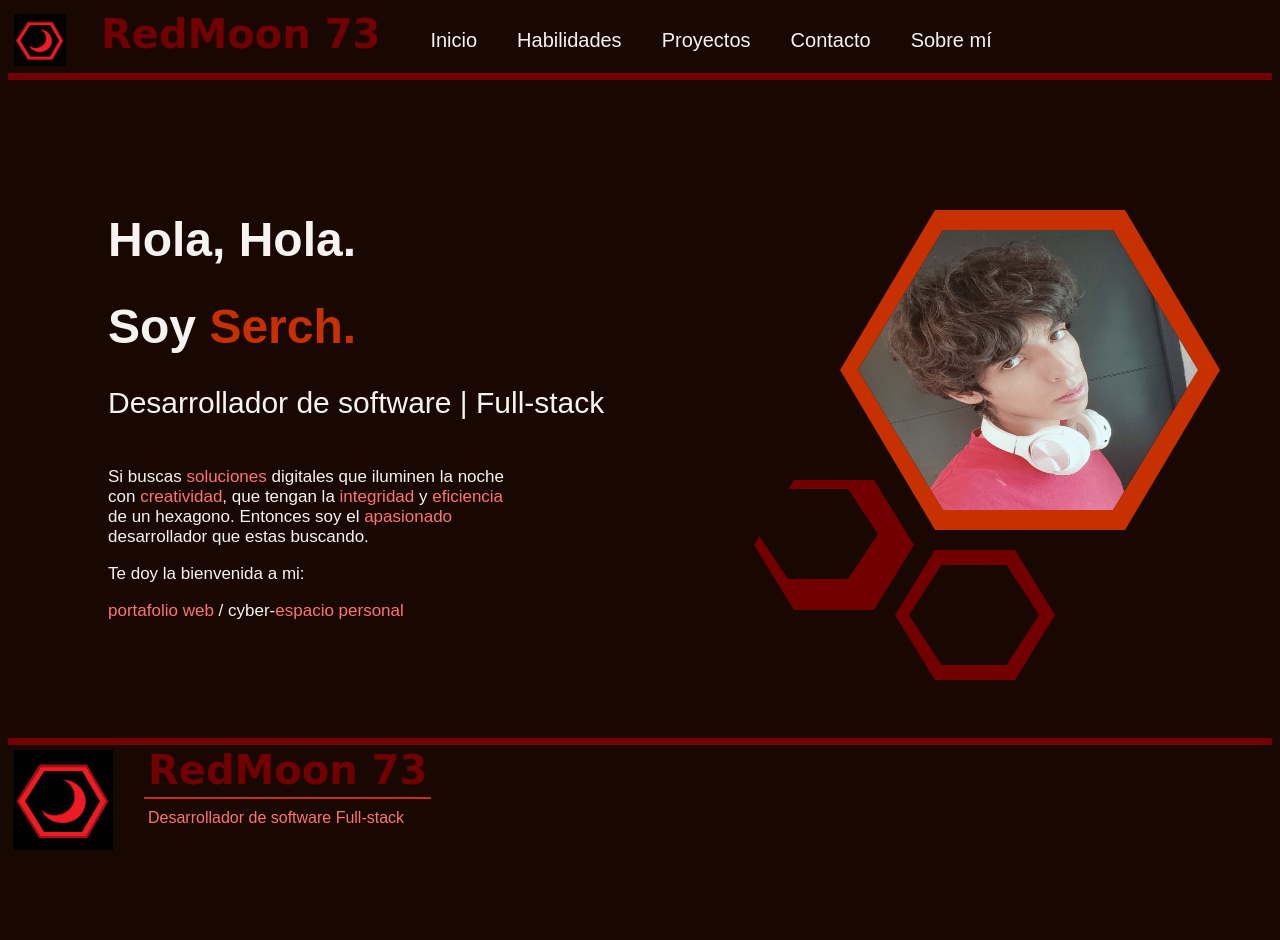
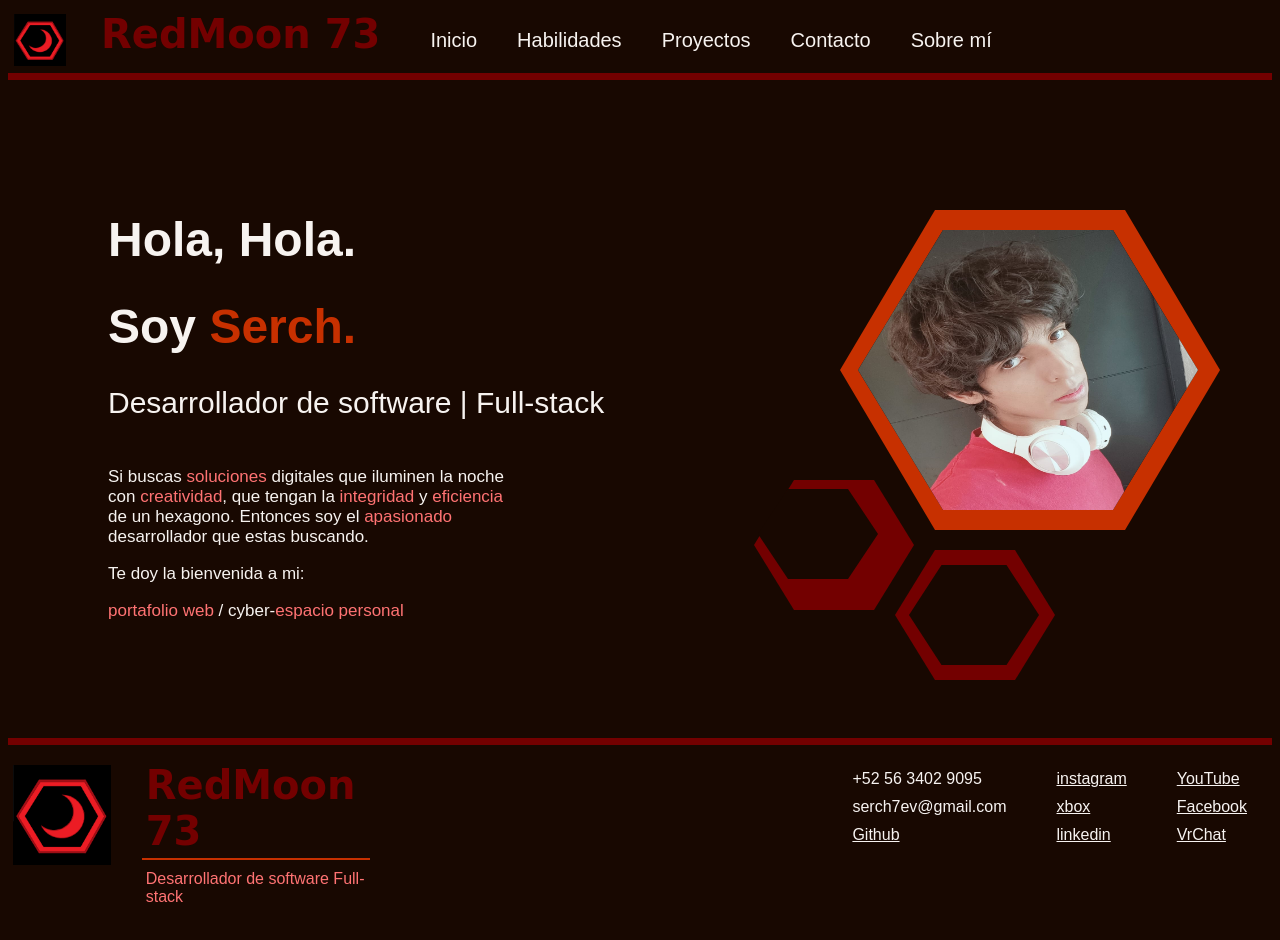
Before and after one commit to RedMoon73uwu/Red-Space, a plain HTML site: page index.html in a window 1280 px wide. Before the commit the page ends 863 px from the top, so only its background shows below. Drawn offline with Linux system fonts and the light colour scheme; a web font is replaced by a local one.

Commit message:
index.html: se añaden links a mis redes, 3 elementos/columna. footer.css: establece la posición de las columnas

```diff
--- a/index.html
+++ b/index.html
@@ -82,13 +82,33 @@
 
     <div class="Footer">
 
-        <img src="./assets/imagenes/escudo personal redmoon73 fondo dark.png" width="100" height="100">
+        <img src="./assets/imagenes/escudo personal redmoon73 fondo dark.png" width="100" height="100" style="padding: 20px 5px;">
         <div class="tituloFooter">
             <span class="redmoonWord">RedMoon 73</span>
             <span class="devfullstack">Desarrollador de software Full-stack</span>
         </div>
 
+        <div class="columnasFooter">
 
+            <div class="ListaMisRedes">
+                <div class="linkRed">+52 56 3402 9095</div>
+                <div class="linkRed">serch7ev@gmail.com</div>
+                <a class="linkRed" href="https://github.com/RedMoon73uwu">Github</a>
+            </div>
+
+            <div class="ListaMisRedes">
+                <a class="linkRed" href="https://www.instagram.com/redmoon_73?knvt=MWg3eTlrNG43ZHd5eg==">instagram</a>
+                <a class="linkRed" href="https://play.xbox.com/user/RedMoon73">xbox</a>
+                <a class="linkRed" href="https://www.linkedin.com/in/sergio-estrada-vazquez-redmoon73uwu/">linkedin</a>
+            </div>
+
+            <div class="ListaMisRedes">
+                <a class="linkRed" href="#">YouTube</a>
+                <a class="linkRed" href="#">Facebook</a>
+                <a class="linkRed" href="#">VrChat</a>
+            </div>
+
+        </div>
 
     </div>
     <script type="module" src=""></script>
--- a/src/estilos/footer.css
+++ b/src/estilos/footer.css
@@ -1,11 +1,14 @@
 .Footer{
     border-top: 7px solid #730000 ;
-    display: flex;
+    display:inline-flex;
+    width: 100%;
 }
 
 .tituloFooter{
+    width: 32%;
     display: flex;
     flex-direction: column;
+    padding: 15px 0px;
 }
 
 .devfullstack{
@@ -15,3 +18,22 @@
     border-top: 2px solid #C73000;
     color:#ff7373;
 }
+
+.ListaMisRedes{
+    padding: 20px;
+    display: flex;
+   flex-direction: column;
+}
+
+.linkRed{
+    color: #f7f3f1;
+    padding: 5px;
+}
+
+.columnasFooter{
+    width: 100%;
+    display: flex;
+    flex-direction: row;
+    justify-content: flex-end;
+
+}
```
